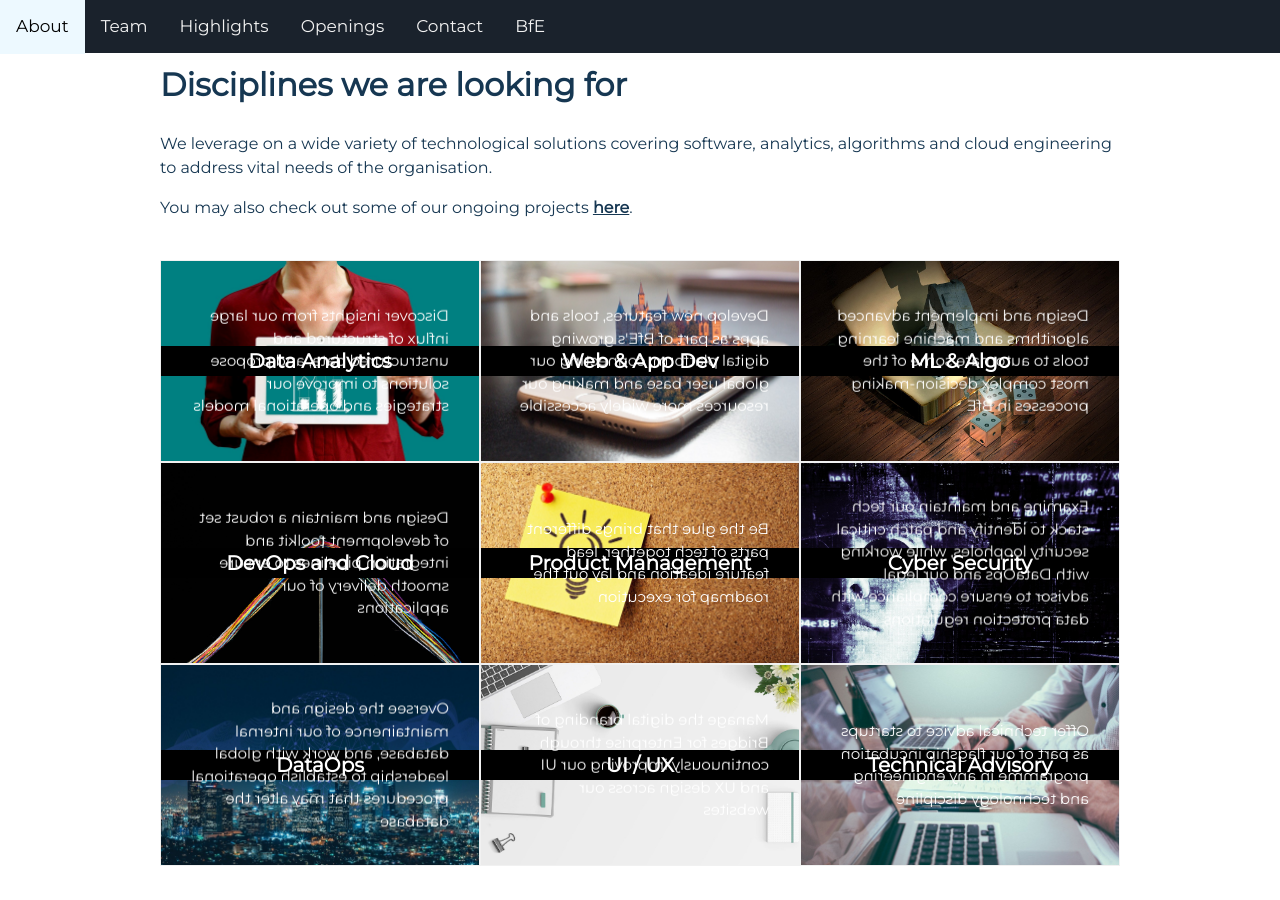
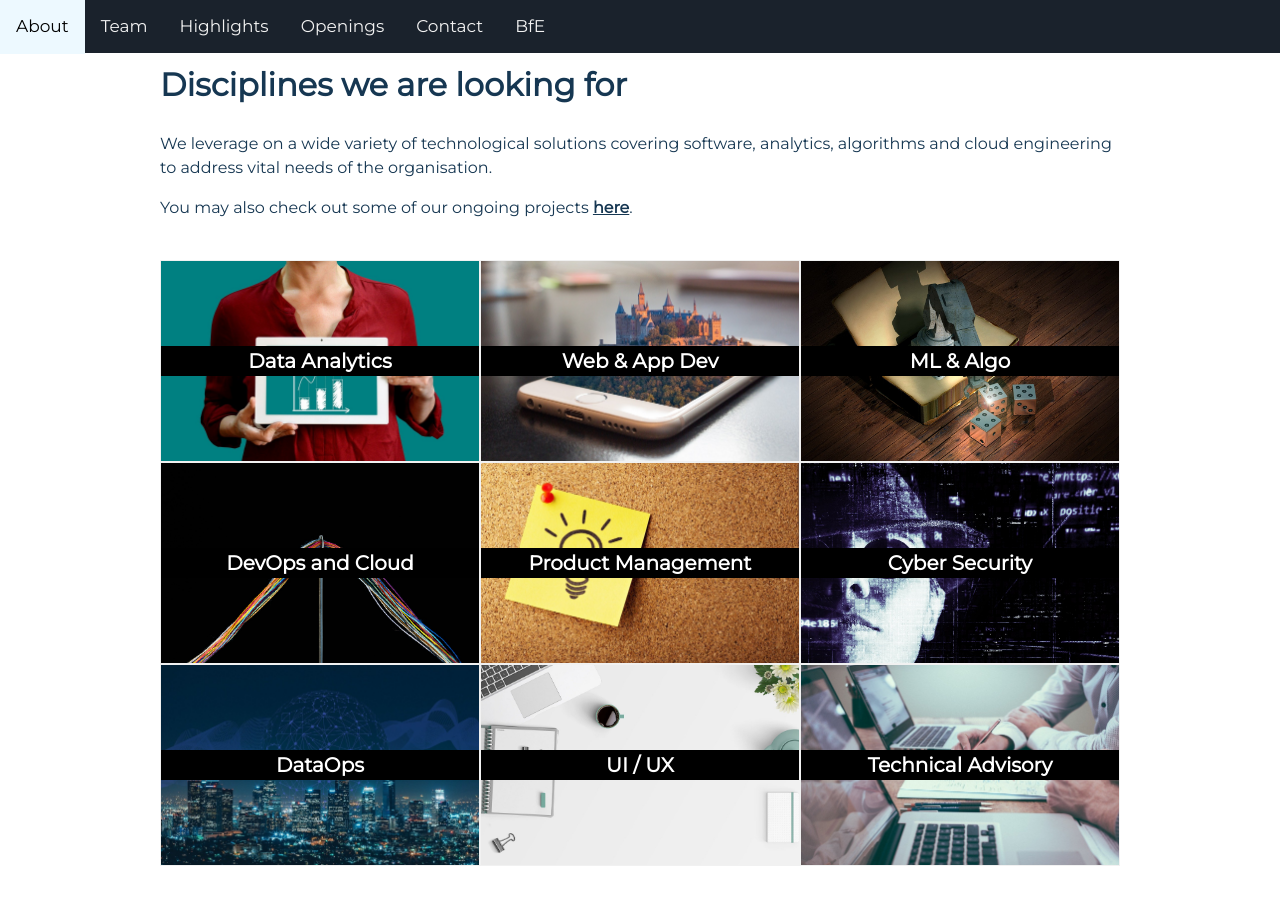
Before and after one commit to BfE-Technology/BfE-Technology.github.io, a Jekyll site: the page built from index.md, in a window 1280 px wide and 900 px high, scrolled down 1307 px. Built offline with Jekyll 4.4.1, drawn with Linux system fonts in a browser that asks for light colours; nearby versions of some CDN libraries.

Commit message:
fix: make the rotating cards work in firefox

```diff
--- a/assets/css/custom.css
+++ b/assets/css/custom.css
@@ -112,6 +112,7 @@ body {
   position: absolute;
   top: 50%;
   transform: translateY(-50%);
+  backface-visibility: hidden;
 }
 
 @media (max-width: 1200px) {
```
